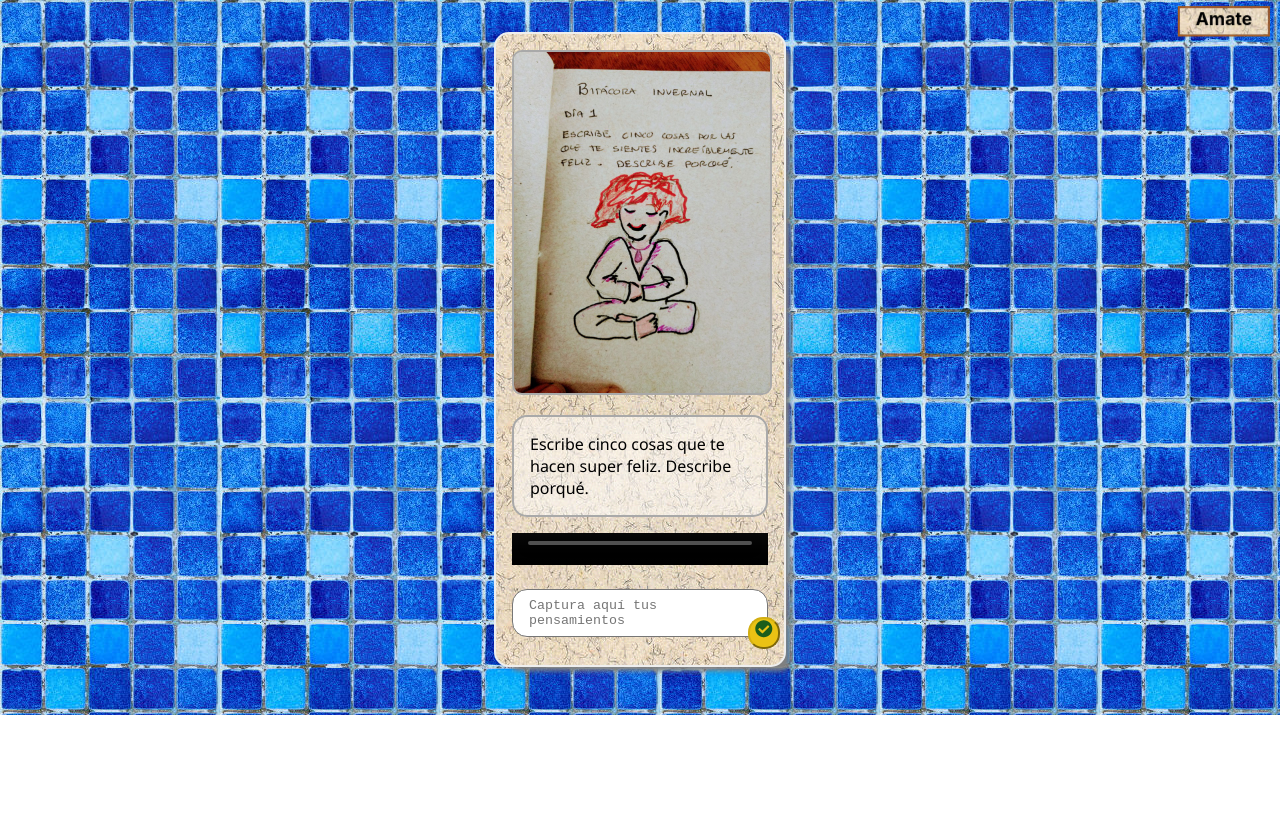
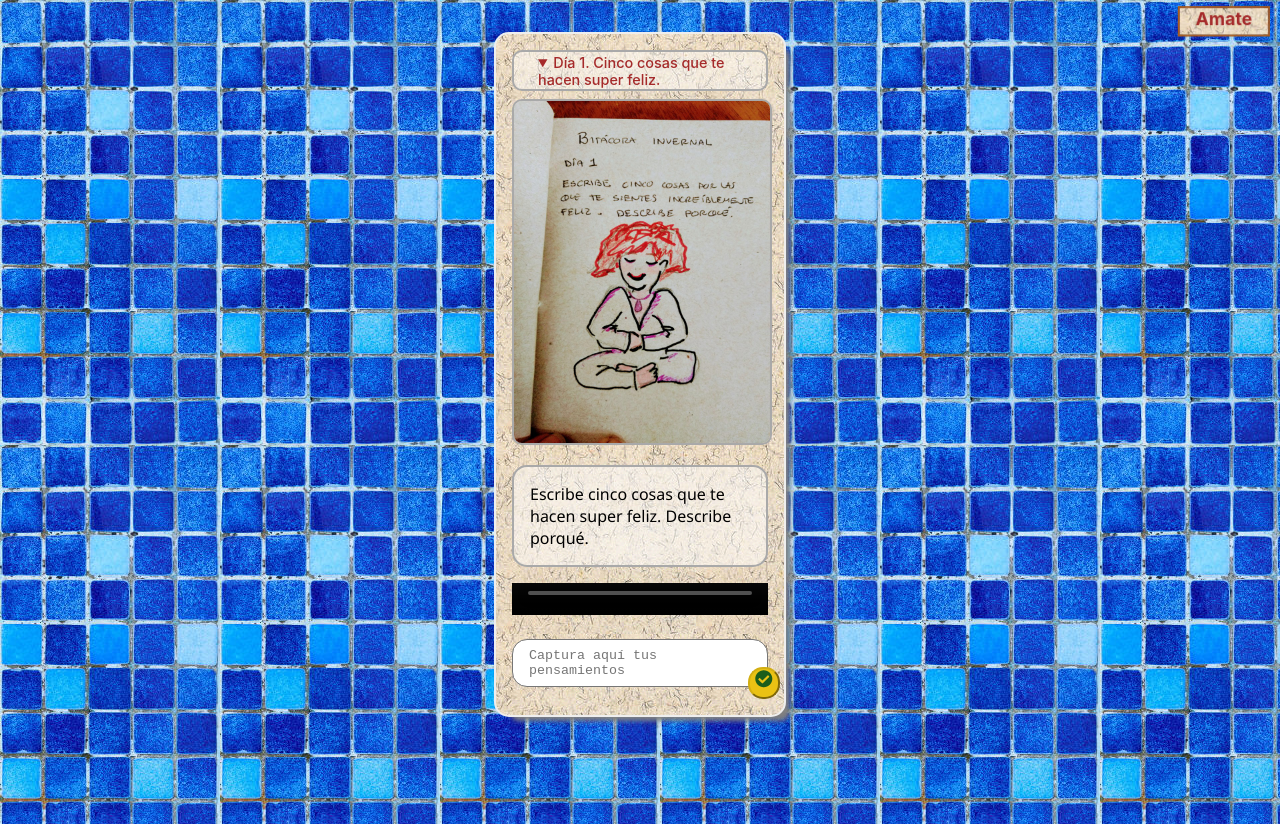
Before and after one commit to oscarnava/aquiconectandome, a React (Create React App) app: page / in a window 1280 px wide. Before the commit the page ends 800 px from the top, so only its background shows below. Built offline with nearby package versions, Linux system fonts and the light colour scheme; grey boxes are pictures that could not be loaded.

Commit message:
Make cards collapsable

```diff
--- a/src/components/indexCard.js
+++ b/src/components/indexCard.js
@@ -82,38 +82,41 @@ class IndexCard extends React.Component {
 
   get content() {
     const { status, memo } = this.state;
-    const { id, image, text } = this.props;
-    switch (status) {
-      case STATUS_PENDING:
-        return (
-          <div id={`card-${id}`} className="card-pending">
+    const { id, image, header, text } = this.props;
+
+    const makeCard = (className, contents) => (
+      <details id={`card-${id}`} className={className} open>
+        <summary>{`Día ${id}. ${header}`}</summary>
         <img src={imageURL(image)} alt={`Card for day ${id}`} />
         <p>{text}</p>
         {this.multimediaFrame}
         <div className="memo">
+          {contents}
+        </div>
+      </details>
+    );
+
+    switch (status) {
+      case STATUS_PENDING:
+        return makeCard('card-pending', (
+          <>
             <button className="btn done" type="button" data-id={id} onClick={this.onDoneClick.bind(this, id)}>
               <FontAwesomeIcon icon={faCheckCircle} />
             </button>
             <textarea ref={this.textArea} placeholder="Captura aquí tus pensamientos" rows="2" onChange={this.onMemoChange.bind(this, id)} value={memo} />
-            </div>
-          </div>
-        );
+          </>
+        ));
 
       case STATUS_DONE:
-        return (
-          <div id={`card-${id}`} className="card-done">
-            <img src={imageURL(image)} alt={`Card for day ${id}`} />
-            <p>{text}</p>
-            {this.multimediaFrame}
-            <div className="memo">
+        return makeCard('card-done', (
+          <>
             <button className="btn edit" type="button" onClick={this.onEditClick.bind(this, id)}>
               <FontAwesomeIcon icon={faEdit} />
             </button>
             {/* eslint-disable-next-line react/no-array-index-key */}
             { memo.split('\n').map((line, idx) => <div key={`line-${idx}`} className="text-line">{line}</div>) }
-            </div>
-          </div>
-        );
+          </>
+        ));
 
       default:
         return (<div id={`card-${id}`} className="card-unavailable" />);
--- a/src/containers/indexContainer.js
+++ b/src/containers/indexContainer.js
@@ -37,9 +37,9 @@ class IndexContainer extends React.Component {
       <div className="index-container">
         { cards.map(
           ({
-            id, img, text, video, audio,
+            id, img, header, text, video, audio,
           // eslint-disable-next-line no-plusplus
-          }) => <IndexCard key={id} id={id} image={img} text={text} video={video} audio={audio} hidden={getHidden(id)} />,
+          }) => <IndexCard key={id} id={id} image={img} header={header} text={text} video={video} audio={audio} hidden={getHidden(id)} />,
         ) }
       </div>
     );
--- a/src/styles/app.sass
+++ b/src/styles/app.sass
@@ -14,11 +14,12 @@ $night-color: #111
   border: solid 2px black
 
 .cube-face-amate
+  color: brown
   background-image: url(../themes/pattern.png)
   border-color: darken($amate-color, 30%)
 
 .cube-face-wood
-  color: white
+  color: #fdff92
   background-image: url(../themes/wood-tile.jpg)
   border-color: darken($wood-color, 30%)
 
--- a/src/styles/cards.sass
+++ b/src/styles/cards.sass
@@ -16,6 +16,9 @@ $night-theme-color: #111
       background-image: url(../themes/pattern.png)
       border-color: #eeeeee
       box-shadow: 10px 10px 5px -6px grey
+
+      summary
+        color: brown
 
       img
         border-color: darkgrey
@@ -40,18 +43,23 @@ $night-theme-color: #111
       border-color: lighten($wood-theme-color, 20%)
       box-shadow: 10px 10px 5px -6px black
 
+      summary
+        color: #fdff92
+        background-color: #ffffff20
+        border-color: lighten($wood-theme-color, 30%)
+
       img
         background-color: lighten($wood-theme-color, 80%)
-        border-color: lighten($wood-theme-color, 10%)
+        border-color: lighten($wood-theme-color, 30%)
 
       p
         background-color: lighten($wood-theme-color, 65%)
-        border-color: darken($wood-theme-color, 10%)
+        border-color: lighten($wood-theme-color, 30%)
 
       .card-done
         .memo
           background-color: lighten($wood-theme-color, 75%)
-          border-color: darken($wood-theme-color, 10%)
+          border-color: lighten($wood-theme-color, 30%)
 
 .night
   .index-container
@@ -62,6 +70,11 @@ $night-theme-color: #111
       background-color: $night-theme-color
       border-color: lighten($night-theme-color, 20%)
       box-shadow: 10px 10px 5px -6px black
+
+      summary
+        color: white
+        background-color: #ffffff20
+        border-color: lighten($night-theme-color, 10%)
 
       img
         background-color: lighten($night-theme-color, 80%)
@@ -80,21 +93,28 @@ $night-theme-color: #111
   .index-container
     background-image: url(../themes/day-texture.jpg)
 
+    .index-card
+      summary
+        color: black
+
 .index-container
   display: flex
   flex-wrap: wrap
   justify-content: space-evenly
+  align-items: flex-start
+  align-content: flex-start
   background-color: darken($day-theme-color, 20%)
   padding-top: 1.5rem
+  min-height: 100vh
 
   .card-unavailable
     display: none
 
   .index-card
     width: $card-width
-    min-height: $card-width * 1.42
+    // min-height: $card-width * 1.42
     padding: 16px
-    margin: .5rem .5rem 3rem
+    margin: .5rem .5rem
     background-color: $day-theme-color
     border-radius: $def-border-radius
     border: solid 2px darkgrey
@@ -102,11 +122,27 @@ $night-theme-color: #111
     @media only screen and (max-width: $low-res)
       width: 90vw
 
+    summary
+      color: red
+      background-color: #ffffff70
+      border: solid 2px darkgrey
+      border-radius: 10px
+      font-size: .9rem
+      font-weight: 500
+      padding: .1rem .2rem .1rem 1.5rem
+      cursor: pointer
+      user-select: none
+      outline: none
+
+      &::first-line
+        text-indent: -1rem
+
     img
       width: 100%
       border-radius: 10px
       border: solid 2px darkgrey
       background-color: lighten($day-theme-color, 20%)
+      margin-top: .5rem
 
     p
       font-family: 'Segoe UI', Tahoma, Geneva, Verdana, sans-serif
```
Lines whose indentation alone changed are shown as unchanged.
